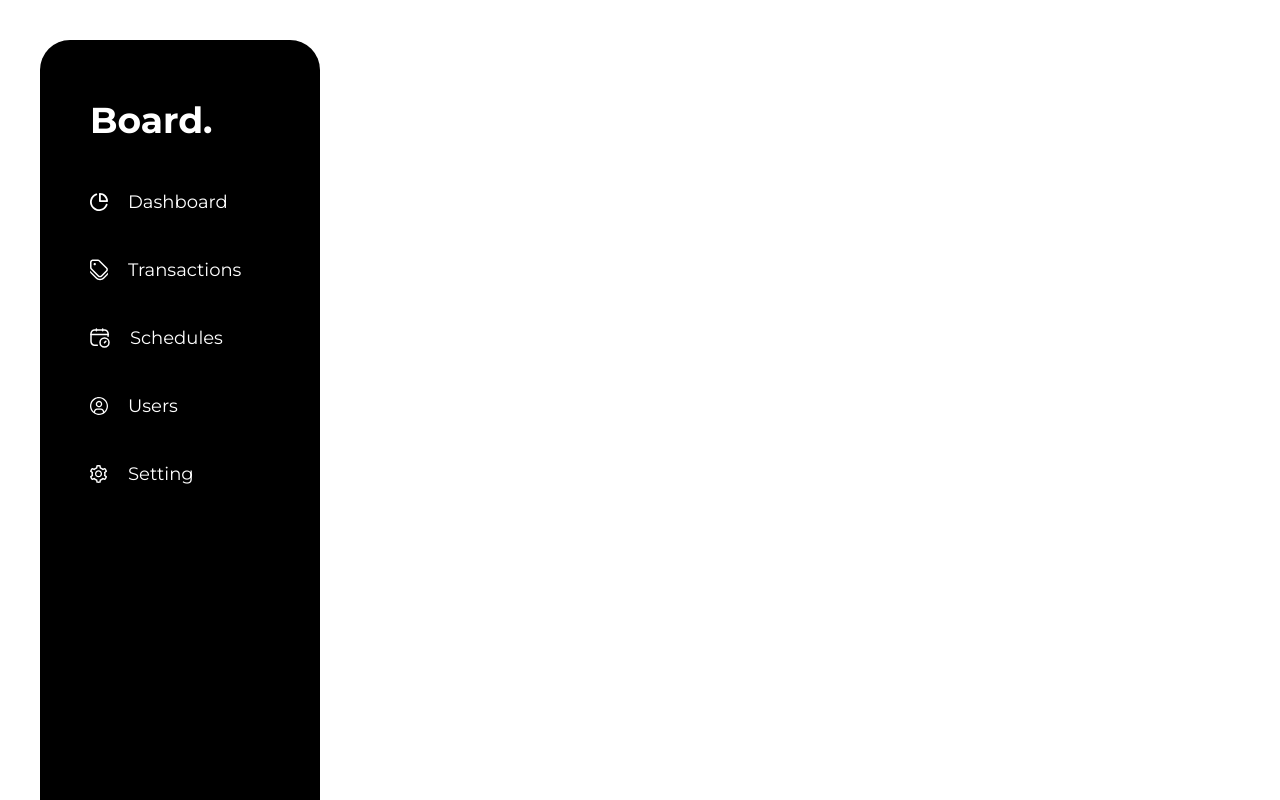
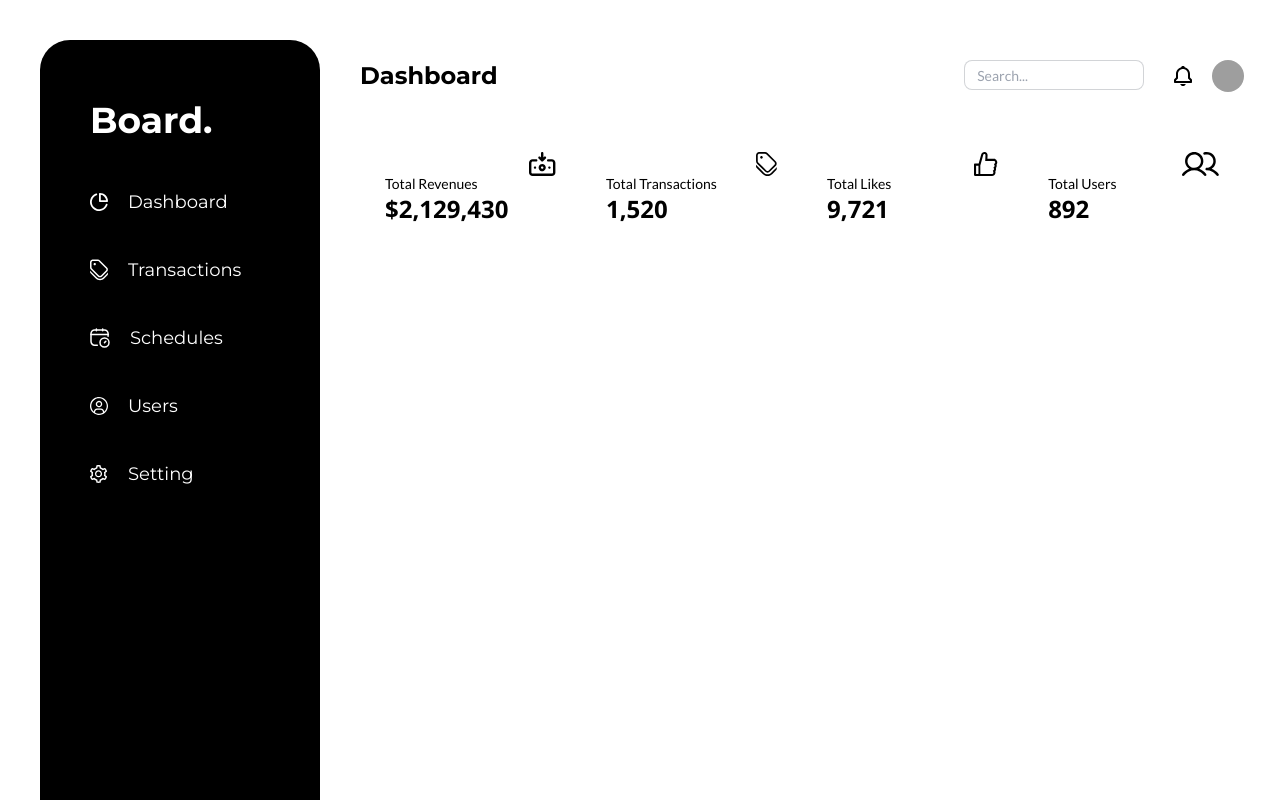
Before and after one commit to kenizaya/listed-dashboard, a React (Vite) app: page / in a window 1280 px wide. Shown: the top 800 px of the page. Built offline with nearby package versions, Linux system fonts and the light colour scheme; grey boxes are pictures that could not be loaded.

Commit message:
Add Header

```diff
--- a/src/App.tsx
+++ b/src/App.tsx
@@ -3,13 +3,14 @@ import TotalCard from './components/TotalCard'
 import SignInPage from './pages/SignInPage'
 import revenue from './assets/icons/revenue.svg'
 import Sidebar from './components/Sidebar'
+import Dashboard from './pages/Dashboard'
 
 const App = () => {
   return (
     <div>
       {/* <SignInPage /> */}
       {/* <TotalCard icon={revenue} color='revenueColor' /> */}
-      <Sidebar />
+      <Dashboard />
     </div>
   )
 }
--- /dev/null
+++ b/src/components/ActivitiesCard.tsx
@@ -0,0 +1,7 @@
+import React from 'react'
+
+const ActivitiesCard = () => {
+  return <div>ActivitiesCard</div>
+}
+
+export default ActivitiesCard
--- /dev/null
+++ b/src/components/Header.tsx
@@ -0,0 +1,33 @@
+import React from 'react'
+import notification from '../assets/icons/notification.svg'
+
+const Header = () => {
+  return (
+    <div className='flex justify-between items-center mb-10'>
+      <h3 className='font-montserrat text-black text-2xl font-bold'>
+        Dashboard
+      </h3>
+      <div className='flex'>
+        <input
+          type='text'
+          placeholder='Search...'
+          className='input input-bordered input-sm max-h-[30px] max-w-[180px] font-lato text-sm'
+        />
+        <img
+          src={notification}
+          alt='icon'
+          width={18}
+          height={20}
+          className='ml-[30px] mr-[20px]'
+        />
+        <div className='avatar'>
+          <div className='w-8 rounded-full'>
+            <img src='/images/stock/photo-1534528741775-53994a69daeb.jpg' />
+          </div>
+        </div>
+      </div>
+    </div>
+  )
+}
+
+export default Header
--- /dev/null
+++ b/src/components/SearchBox.tsx
@@ -0,0 +1,7 @@
+import React from 'react'
+
+const SearchBox = () => {
+  return <div>SearchBox</div>
+}
+
+export default SearchBox
--- a/src/components/TotalCard.tsx
+++ b/src/components/TotalCard.tsx
@@ -9,6 +9,7 @@ interface TotalCardProps {
 
 const TotalCard = ({ icon, color, text, amount }: TotalCardProps) => {
   const bgColor = `bg-${color}`
+
   return (
     <div
       className={`py-5 px-[25px] w-[221.05px] h-[120px] rounded-[20px] text-black ${bgColor}`}
--- a/src/pages/Dashboard.tsx
+++ b/src/pages/Dashboard.tsx
@@ -1,7 +1,47 @@
 import React from 'react'
+import Sidebar from '../components/Sidebar'
+import TotalCard from '../components/TotalCard'
+import revenue from '../assets/icons/revenue.svg'
+import transaction from '../assets/icons/transaction.svg'
+import like from '../assets/icons/like.svg'
+import user from '../assets/icons/user.svg'
+import Header from '../components/Header'
 
 const Dashboard = () => {
-  return <div>Dashboard</div>
+  return (
+    <div className='flex'>
+      <Sidebar />
+      <div className='mt-[60px]'>
+        <Header />
+        <div className='flex'>
+          <TotalCard
+            icon={revenue}
+            text='Total Revenues'
+            color='revenueColor'
+            amount='$2,129,430'
+          />
+          <TotalCard
+            icon={transaction}
+            text='Total Transactions'
+            color='transactionColor'
+            amount='1,520'
+          />
+          <TotalCard
+            icon={like}
+            text='Total Likes'
+            color='likeColor'
+            amount='9,721'
+          />
+          <TotalCard
+            icon={user}
+            text='Total Users'
+            color='userColor'
+            amount='892'
+          />
+        </div>
+      </div>
+    </div>
+  )
 }
 
 export default Dashboard
```
Also changed, not shown: src/assets/icons/notification.svg (added), src/assets/icons/search.svg (added).
